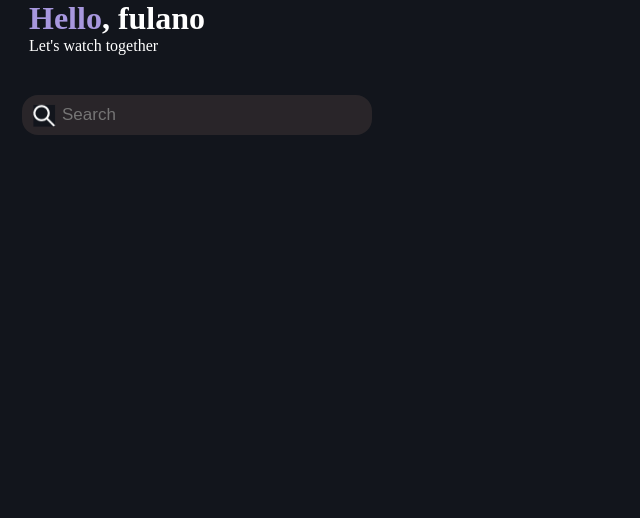
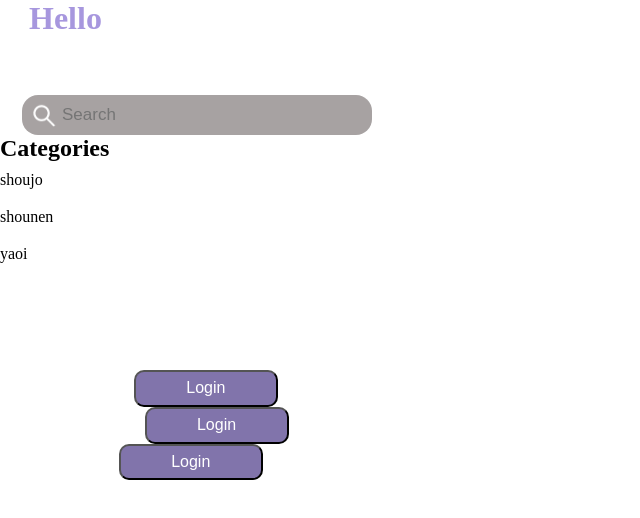
Before and after one commit to karinaramos0401/catalog-anime, a React (Create React App) app: page / in a window 1280 px wide. Shown: the top 518 px of the page, without its empty margins (0-640 px from the left). Built offline with nearby package versions, Linux system fonts and the light colour scheme.

Commit message:
insert categories and carousel

```diff
--- /dev/null
+++ b/src/components/Categories/Categories.jsx
@@ -0,0 +1,33 @@
+import React from 'react'
+import Carousel from '../../ui/Carousel/Carousel'
+import Button from '../../ui/Button/Button'
+
+const Categories = () => {
+  const categories = ['shoujo', 'shounen', 'yaoi']
+  return (
+    <section>
+      <h2>Categories</h2>
+      <Carousel>
+        {
+          categories.map((category) => (
+            <li>{category}
+              <Button></Button>
+            </li>
+          ))
+        }
+
+      </Carousel>
+
+    </section>
+
+  )
+}
+
+
+
+
+
+
+
+
+export default Categories
--- a/src/components/Search/Search.scss
+++ b/src/components/Search/Search.scss
@@ -1,8 +1,8 @@
 @import '../../styles/_config.scss';
 
-* {
-  background-color: $black;
-}
+// * {
+//   background-color: $black;
+// }
 
 // .icon {
 //   width: px-to-rem(100);
--- a/src/pages/Home/Home.jsx
+++ b/src/pages/Home/Home.jsx
@@ -1,13 +1,14 @@
 import React from 'react'
-
+import Categories from '../../components/Categories/Categories'
 import Search from '../../components/Search/Search'
 
 const Home = () => (
-  <Search
-  type='search' placeholder='Search'
-  />
-
-
+  <>
+    <Search
+    type='search' placeholder='Search'
+    />
+    <Categories/>
+  </>
 )
 
 
--- /dev/null
+++ b/src/ui/Carousel/Carousel.jsx
@@ -0,0 +1,15 @@
+import React from 'react'
+
+
+const Carousel = ({children}) => (
+
+  <ul>
+    {children}
+  </ul>
+
+)
+
+
+
+
+export default Carousel
```
Also changed, not shown: src/components/Categories/Categories.scss (added), src/ui/Carousel/Carousel.scss (added).
